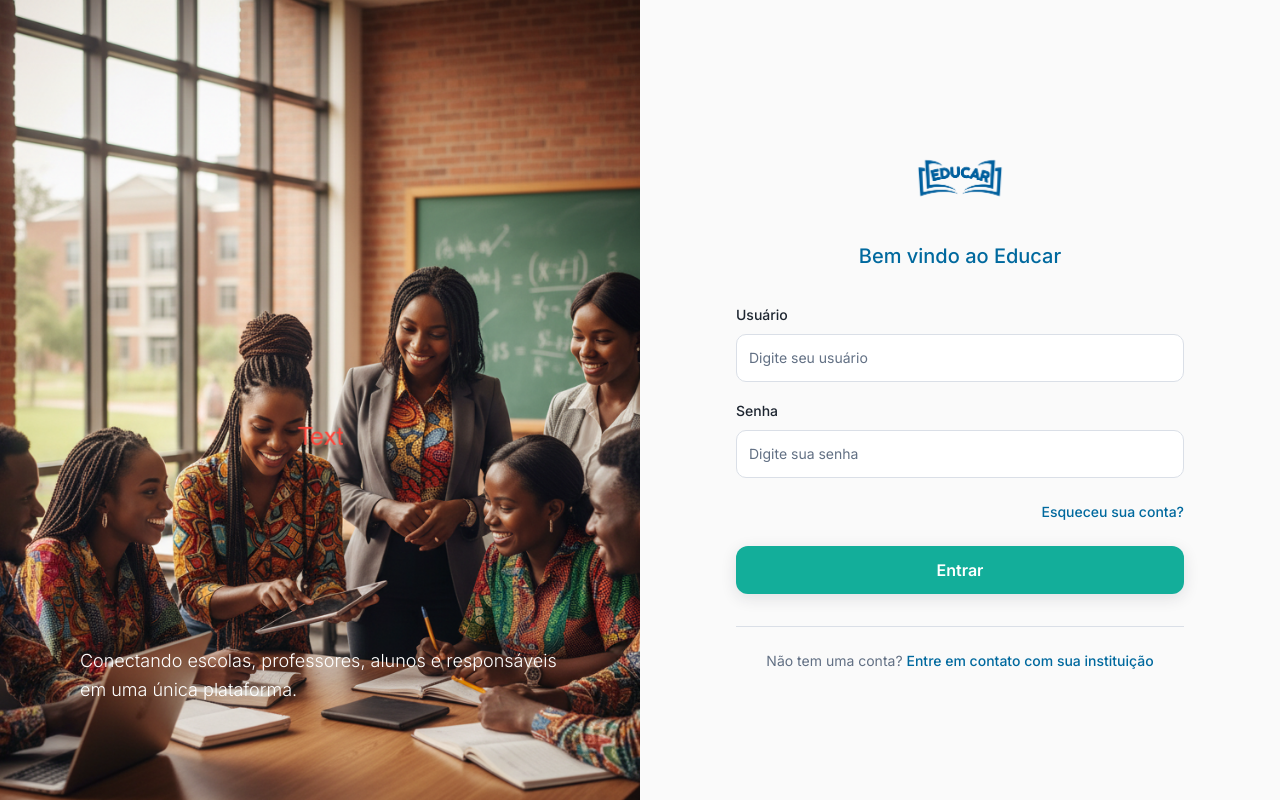
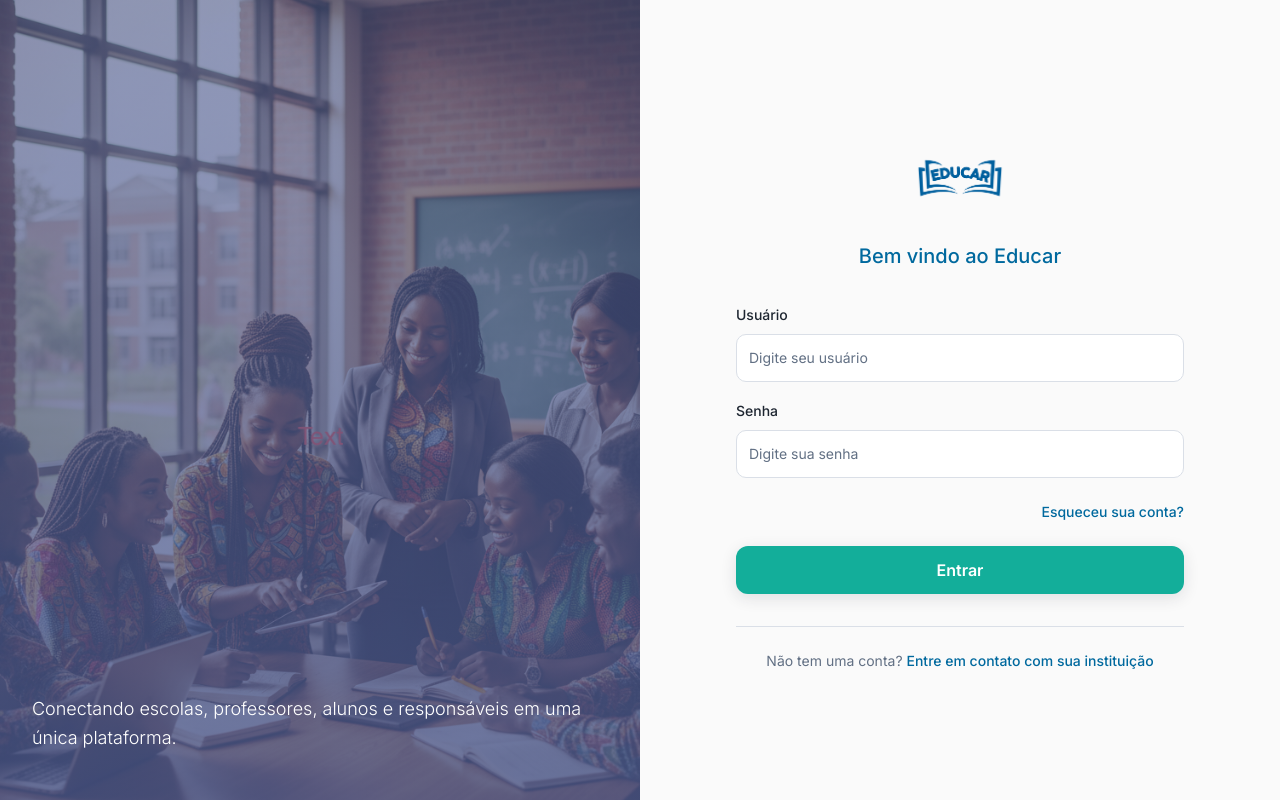
Before and after one commit to casuminer-debug/educare-login-portal, a React (Vite) app: page / in a window 1280 px wide. Built offline with nearby package versions, Linux system fonts and the light colour scheme; the HTML template or start-up script is replaced by a standard one.

Commit message:
Fix: Adjust image overlay and text color

```diff
--- a/src/components/HeroCarousel.tsx
+++ b/src/components/HeroCarousel.tsx
@@ -60,14 +60,14 @@ export const HeroCarousel = () => {
       <Carousel setApi={setApi} className="w-full h-full">
         <CarouselContent className="h-full">
           {slides.map((slide, index) => (
-            <CarouselItem key={index} className="relative h-full">
+            <CarouselItem key={index} className="relative h-screen lg:h-full">
               <div className="relative w-full h-full">
-                <div className="absolute inset-0 gradient-overlay" />
                 <img
                   src={slide.image}
                   alt={`Cenário educacional ${index + 1}`}
                   className="absolute inset-0 w-full h-full object-cover"
                 />
+                <div className="absolute inset-0 gradient-overlay" />
                 <div className="relative z-10 flex items-end justify-start h-full p-8 pb-20">
                   <div className="max-w-xl space-y-2">
                     <div className="flex items-start gap-1">
--- a/src/pages/Login.tsx
+++ b/src/pages/Login.tsx
@@ -16,9 +16,9 @@ const Login = () => {
   };
   return <div className="flex min-h-screen">
       {/* Hero Section - Left Side */}
-      <div className="hidden lg:flex lg:w-1/2 relative items-center justify-center p-12">
+      <div className="hidden lg:flex lg:w-1/2 relative">
+        <img src={heroImage} alt="Jovens africanos com tablets em ambiente educacional" className="absolute inset-0 w-full h-full object-cover" />
         <div className="absolute inset-0 gradient-overlay" />
-        <img src={heroImage} alt="Jovens africanos com tablets em ambiente educacional" className="absolute inset-0 w-full h-full object-cover" />
         <div className="relative z-10 flex items-end justify-start h-full p-8 pb-12">
           <p className="text-white text-lg leading-relaxed font-light max-w-xl">
             Conectando escolas, professores, alunos e responsáveis em uma única plataforma.
```
